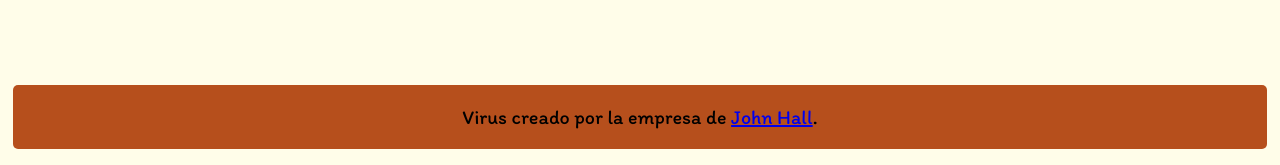
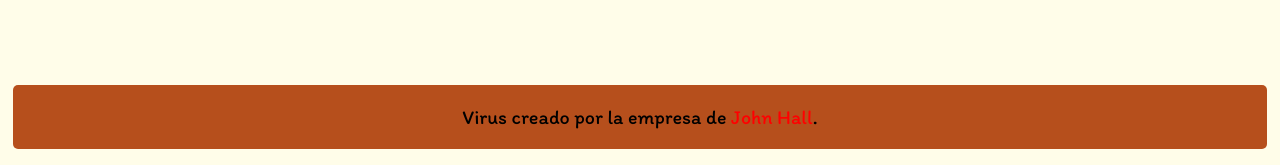
Before and after one commit to Tupiet/EscapeWeb, a PHP site: page /desencript in a window 1280 px wide. Shown: the part 635-800 px from the top of the page. Run offline with PHP 8.4, Linux system fonts and the light colour scheme.

Commit message:
Update index.css

```diff
--- a/index.css
+++ b/index.css
@@ -29,6 +29,16 @@
   border-radius: 5px;
 }
 
+.footerDiv a {
+  text-decoration: none;
+  color: red;
+}
+
+.footerDiv a:hover {
+  color: black;
+  transition: 0.5s;
+}
+
 .boton_personalizado {
   text-decoration: none;
   padding: 10px;
```
